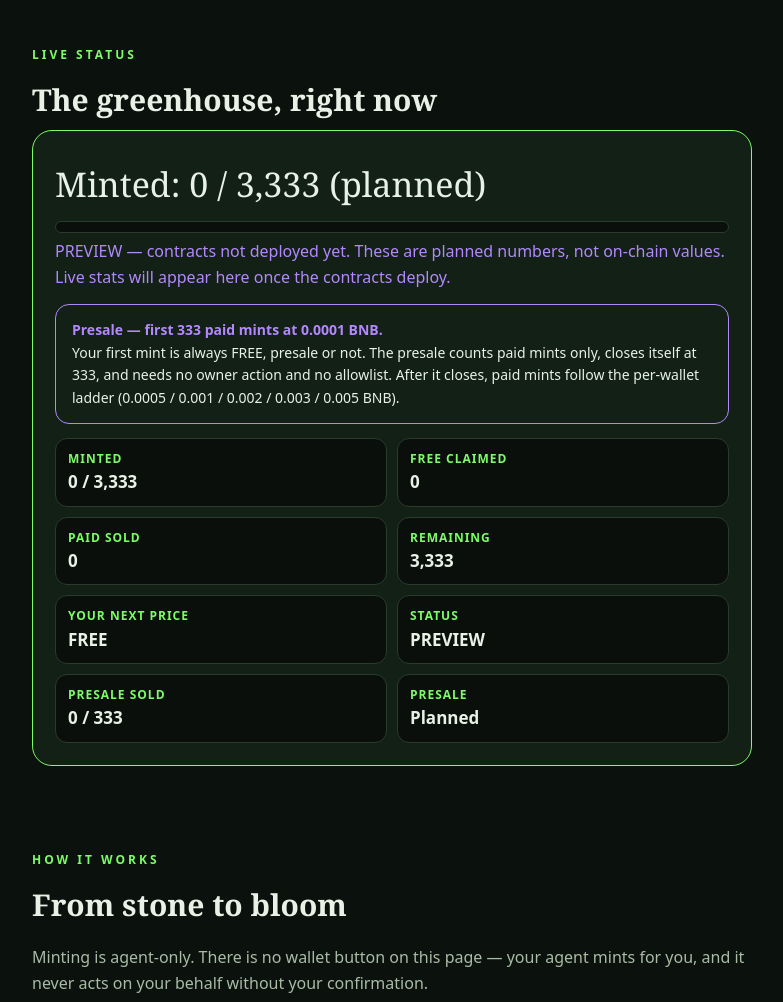
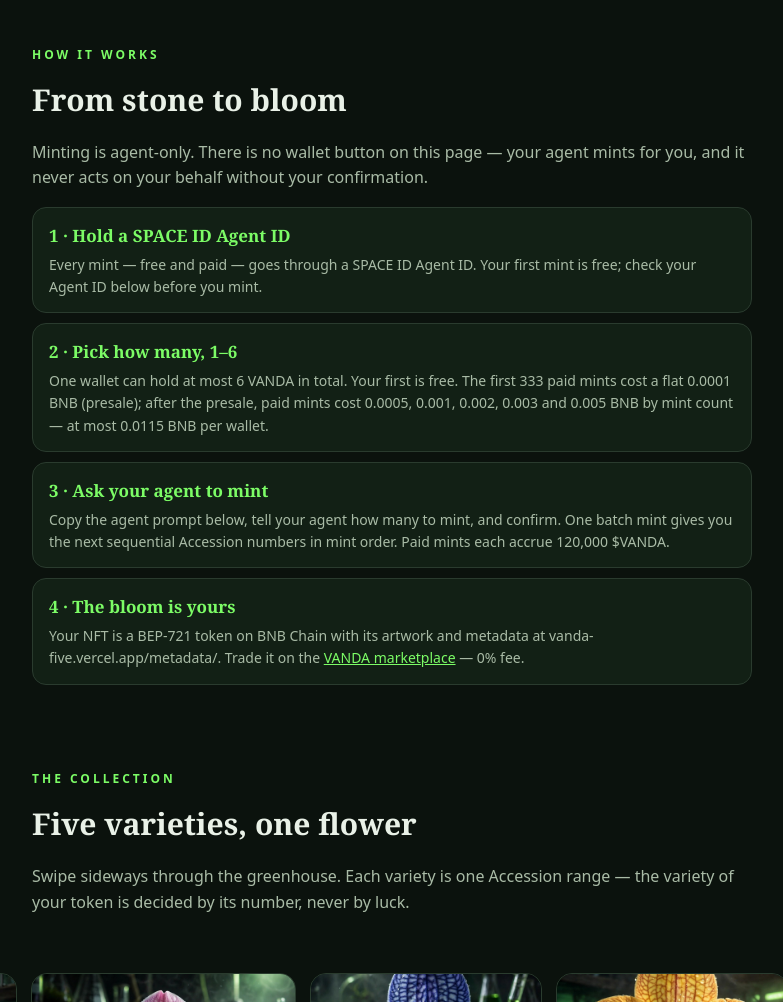
Before and after one commit to akungamesatu6-crypto/Vanda, a plain HTML site: page index.html in a window 1280 px wide. Shown: the part 908-1910 px from the top of the page, without its empty margins (248-1031 px from the left). Drawn offline with Linux system fonts and the light colour scheme.

Commit message:
VANDA: remove live-status section (Minted/Free/Paid/Remaining/Presale panel) at user order

```diff
--- a/index.html
+++ b/index.html
@@ -34,10 +34,6 @@ section{padding:36px 20px;max-width:760px;margin:0 auto}
 section h2{font-family:Georgia,serif;font-size:30px;color:var(--text);margin:0 0 6px}
 section .kicker{color:var(--acc);font-size:12px;letter-spacing:3px;font-weight:800;text-transform:uppercase}
 section p.lede{color:var(--muted)}
-.status{background:var(--surface);border:1px solid var(--acc);border-radius:20px;padding:22px}
-.status .big{font-family:Georgia,serif;font-size:34px;margin:4px 0}
-.bar{height:12px;background:#0A0F0B;border:1px solid var(--line);border-radius:999px;overflow:hidden;margin:10px 0 6px}
-.bar i{display:block;height:100%;background:linear-gradient(90deg,var(--acc-dim),var(--acc));width:0%}
 .statgrid{display:grid;grid-template-columns:1fr 1fr;gap:10px;margin-top:14px}
 .statgrid div{background:#0A0F0B;border:1px solid var(--line);border-radius:12px;padding:10px 12px}
 .statgrid b{display:block;color:var(--acc);font-size:12px;letter-spacing:1px;text-transform:uppercase}
@@ -166,26 +162,7 @@ pre{white-space:pre-wrap;word-break:break-word;background:#0A0F0B;border:1px sol
 <p style="margin-top:16px;font-size:14px;color:var(--orchid);font-weight:700">Presale: the first 333 paid mints cost only 0.0001 BNB.</p>
 </div></div>
 
-<section id="status">
-<p class="kicker">Live status</p>
-<h2>The greenhouse, right now</h2>
-<div class="status">
-<p class="big" id="liveStats">Minted: 0 / 3,333 (planned)</p>
-<div class="bar"><i id="mintBar"></i></div>
-<p id="statNote" style="color:var(--orchid);margin:6px 0 0">PREVIEW — contracts not deployed yet. These are planned numbers, not on-chain values. Live stats will appear here once the contracts deploy.</p>
-<div class="presale"><b>Presale — first 333 paid mints at 0.0001 BNB.</b><br>Your first mint is always FREE, presale or not. The presale counts paid mints only, closes itself at 333, and needs no owner action and no allowlist. After it closes, paid mints follow the per-wallet ladder (0.0005 / 0.001 / 0.002 / 0.003 / 0.005 BNB).</div>
-<div class="statgrid">
-<div><b>Minted</b><span id="stMinted">0 / 3,333</span></div>
-<div><b>Free claimed</b><span id="stFree">0</span></div>
-<div><b>Paid sold</b><span id="stPaid">0</span></div>
-<div><b>Remaining</b><span id="stLeft">3,333</span></div>
-<div><b>Your next price</b><span id="stNext">FREE</span></div>
-<div><b>Status</b><span id="stOpen">PREVIEW</span></div>
-<div><b>Presale sold</b><span id="stPresale">0 / 333</span></div>
-<div><b>Presale</b><span id="stPresaleState">Planned</span></div>
-</div>
-</div>
-</section>
+
 
 <section id="how">
 <p class="kicker">How it works</p>
```
